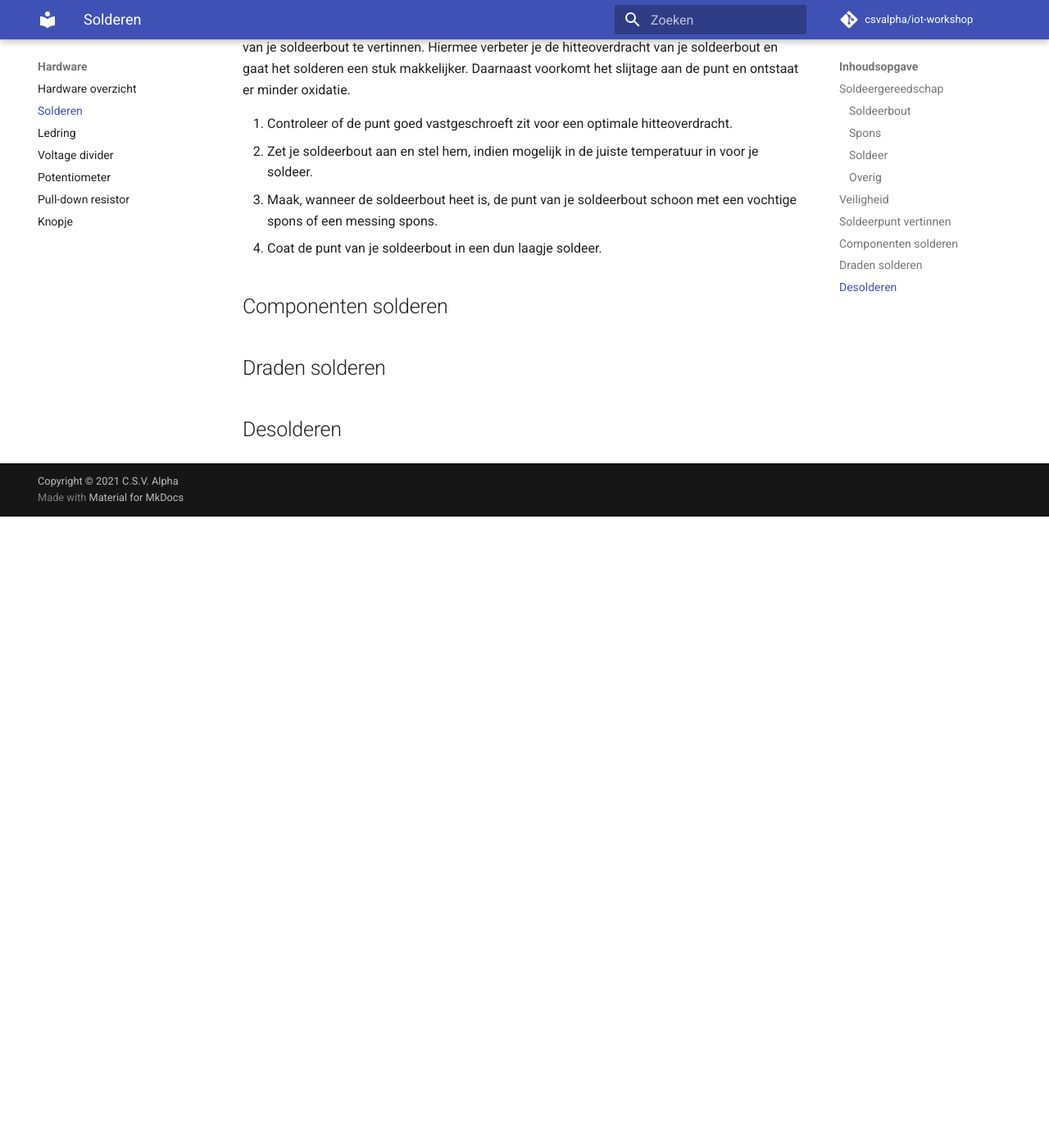
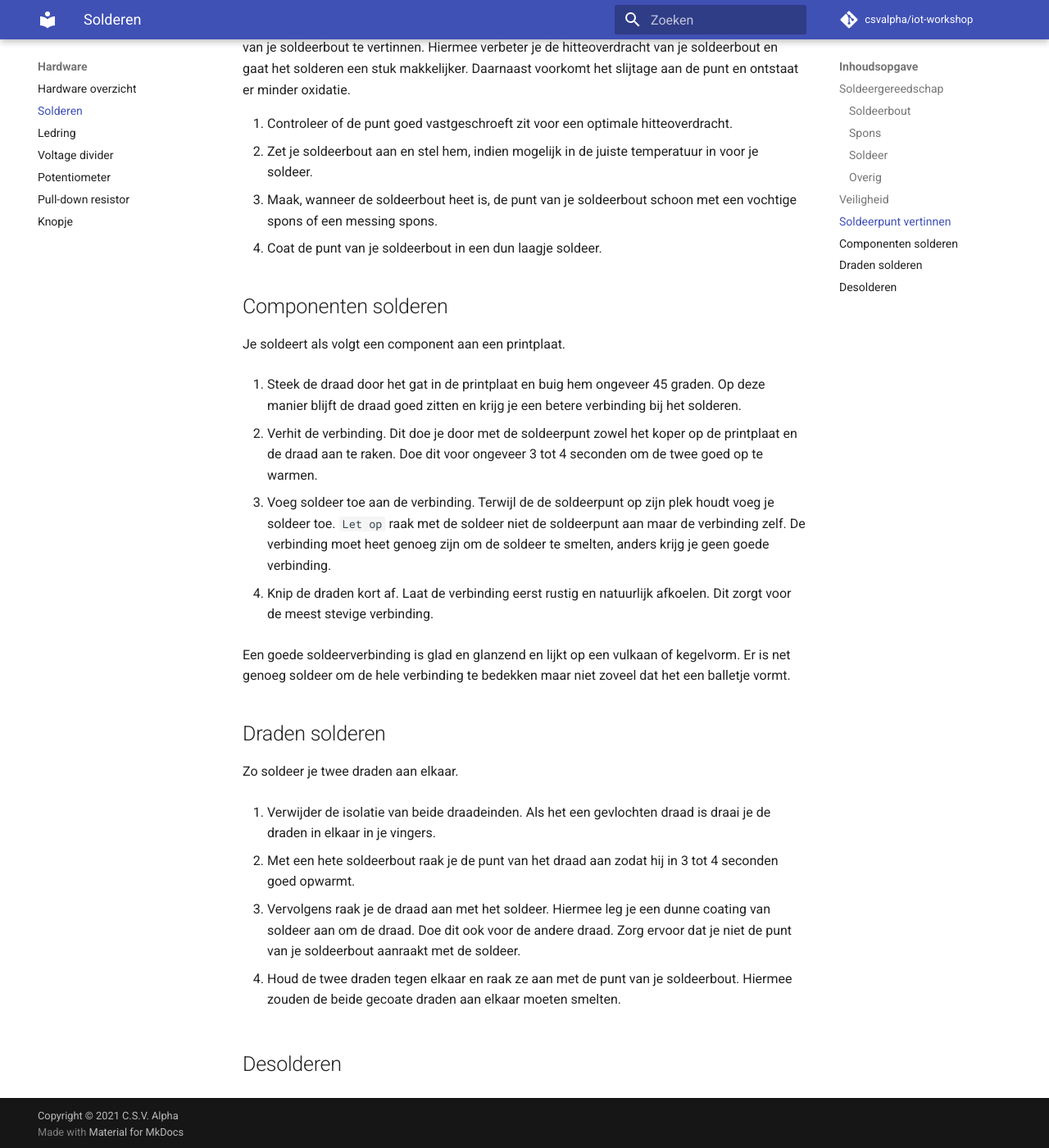
Before and after one commit to csvalpha/iot-workshop, an MkDocs documentation site: the page built from docs/hardware/solderen.md, in a window 1280 px wide and 1400 px high, scrolled down 2064 px. Shown: the whole window at 82% size. Built offline with MkDocs 1.6.1 and Material for MkDocs 9.7.7, drawn with Linux system fonts in a browser that asks for light colours; comment, search, counter and statistics services are not loaded; before the commit the page ends 2694 px from its top, so only the background shows below that.

Commit message:
Add soldering instructions

```diff
--- a/docs/hardware/solderen.md
+++ b/docs/hardware/solderen.md
@@ -50,6 +50,28 @@ Voordat je begint met solderen en nadat je klaar bent met het solderen is het sl
 
 ## Componenten solderen
 
+Je soldeert als volgt een component aan een printplaat.
+
+1. Steek de draad door het gat in de printplaat en buig hem ongeveer 45 graden. Op deze manier blijft de draad goed zitten en krijg je een betere verbinding bij het solderen.
+
+2. Verhit de verbinding. Dit doe je door met de soldeerpunt zowel het koper op de printplaat en de draad aan te raken. Doe dit voor ongeveer 3 tot 4 seconden om de twee goed op te warmen.
+
+3. Voeg soldeer toe aan de verbinding. Terwijl de de soldeerpunt op zijn plek houdt voeg je soldeer toe. `Let op` raak met de soldeer niet de soldeerpunt aan maar de verbinding zelf. De verbinding moet heet genoeg zijn om de soldeer te smelten, anders krijg je geen goede verbinding.
+
+4. Knip de draden kort af. Laat de verbinding eerst rustig en natuurlijk afkoelen. Dit zorgt voor de meest stevige verbinding.
+
+Een goede soldeerverbinding is glad en glanzend en lijkt op een vulkaan of kegelvorm. Er is net genoeg soldeer om de hele verbinding te bedekken maar niet zoveel dat het een balletje vormt.
+
 ## Draden solderen
 
+Zo soldeer je twee draden aan elkaar.
+
+1. Verwijder de isolatie van beide draadeinden. Als het een gevlochten draad is draai je de draden in elkaar in je vingers.
+
+2. Met een hete soldeerbout raak je de punt van het draad aan zodat hij in 3 tot 4 seconden goed opwarmt.
+
+4. Vervolgens raak je de draad aan met het soldeer. Hiermee leg je een dunne coating van soldeer aan om de draad. Doe dit ook voor de andere draad. Zorg ervoor dat je niet de punt van je soldeerbout aanraakt met de soldeer.
+
+5. Houd de twee draden tegen elkaar en raak ze aan met de punt van je soldeerbout. Hiermee zouden de beide gecoate draden aan elkaar moeten smelten.
+
 ## Desolderen
```
